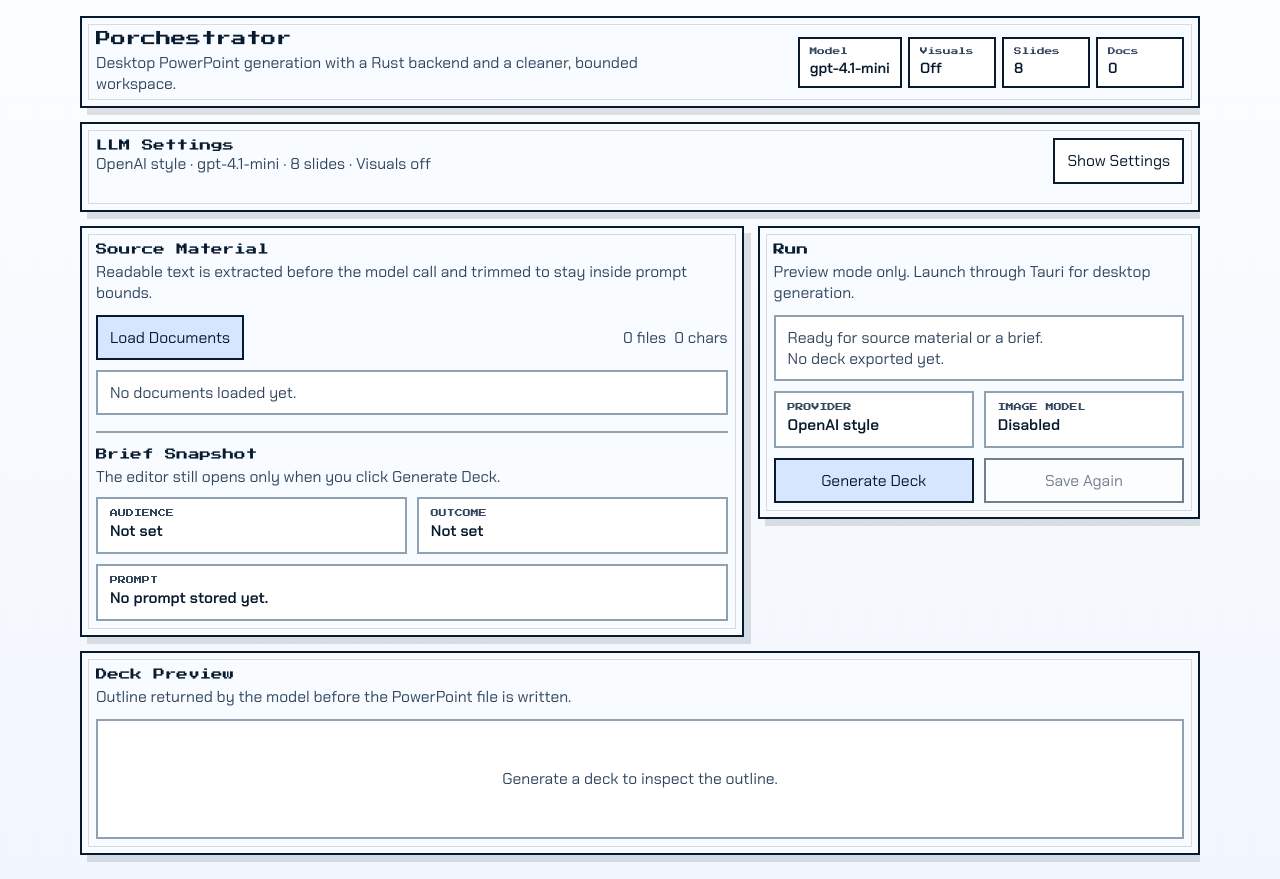
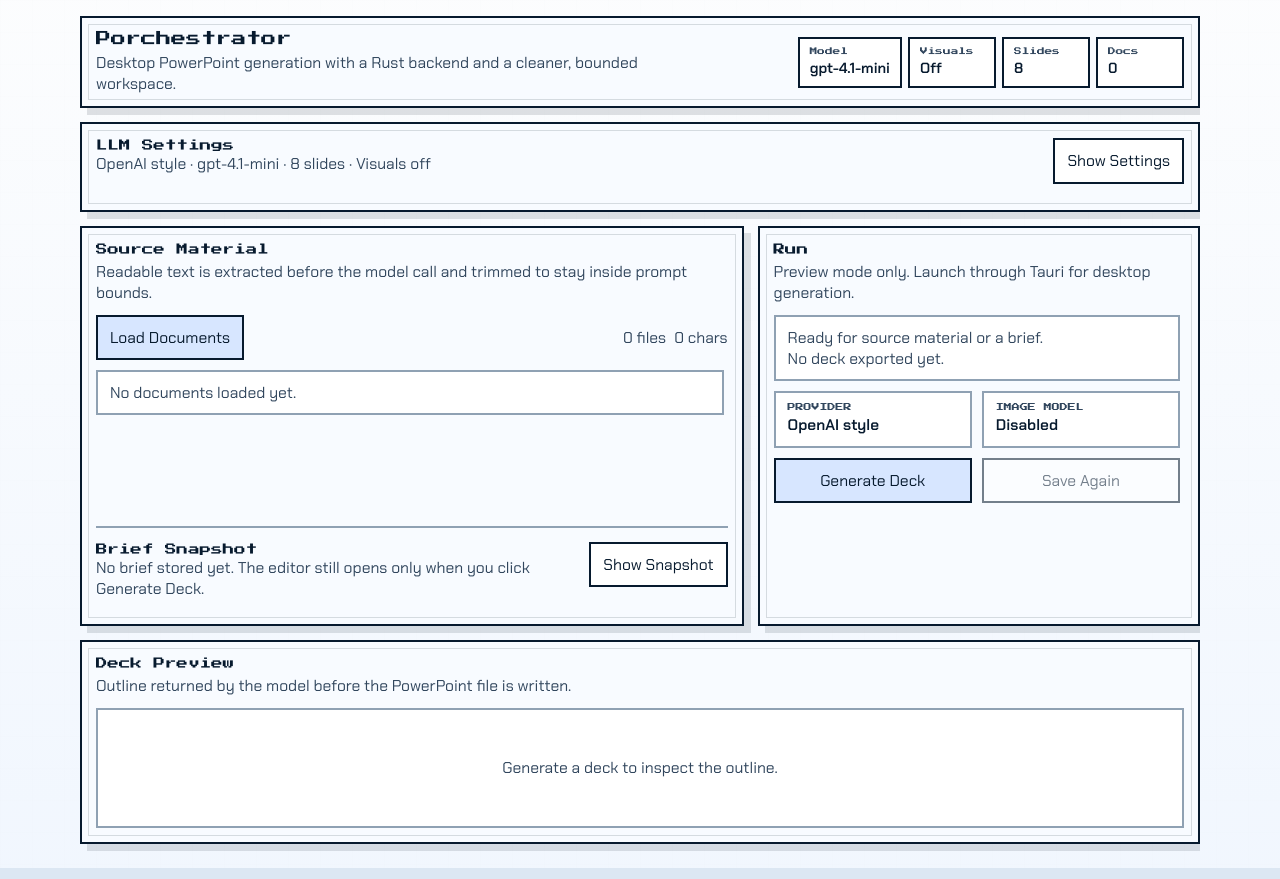
Before and after one commit to qianfei11/POrchestrator, a React (Vite) app: page / in a window 1280 px wide. Built offline with nearby package versions, Linux system fonts and the light colour scheme.

Commit message:
Refine workspace layout for v0.1.0

```diff
--- a/src/App.css
+++ b/src/App.css
@@ -155,7 +155,26 @@ button {
 
 .workspace-main {
   grid-template-columns: minmax(0, 1.2fr) minmax(300px, 0.8fr);
-  align-items: start;
+  align-items: stretch;
+}
+
+.workspace-main > .panel {
+  height: clamp(380px, 50vh, 520px);
+  overflow: hidden;
+}
+
+.source-panel,
+.control-panel {
+  display: grid;
+  align-content: start;
+}
+
+.source-panel {
+  grid-template-rows: auto auto minmax(0, 1fr) auto;
+}
+
+.control-panel {
+  grid-template-rows: auto minmax(0, 1fr) auto auto;
 }
 
 .section-heading {
@@ -338,6 +357,14 @@ textarea:disabled {
   gap: 10px;
 }
 
+.document-list,
+.control-grid {
+  min-height: 0;
+  align-content: start;
+  overflow: auto;
+  padding-right: 4px;
+}
+
 .brief-summary-grid {
   grid-template-columns: repeat(2, minmax(0, 1fr));
 }
@@ -457,6 +484,11 @@ textarea:disabled {
   margin-bottom: 10px;
 }
 
+.section-toggle {
+  flex: 0 0 auto;
+  min-width: 138px;
+}
+
 .preview-empty {
   min-height: 120px;
   display: grid;
@@ -496,6 +528,11 @@ textarea:disabled {
     grid-template-columns: 1fr;
   }
 
+  .workspace-main > .panel {
+    height: auto;
+    overflow: visible;
+  }
+
   .preview-grid {
     grid-template-columns: 1fr;
   }
@@ -523,6 +560,7 @@ textarea:disabled {
   .document-card,
   .action-row,
   .brief-hint,
+  .brief-subsection,
   .inline-heading,
   .modal-actions {
     flex-direction: column;
--- a/src/App.tsx
+++ b/src/App.tsx
@@ -82,15 +82,22 @@ function App() {
   const [warning, setWarning] = useState("");
   const [isBusy, setIsBusy] = useState(false);
   const [isBriefModalOpen, setIsBriefModalOpen] = useState(false);
+  const [isBriefSnapshotOpen, setIsBriefSnapshotOpen] = useState(false);
   const [isSettingsOpen, setIsSettingsOpen] = useState(false);
 
   const totalCharacters = documents.reduce(
     (total, document) => total + document.characters,
     0,
   );
+  const storedBriefFields = [audience, desiredOutcome, briefing].filter((value) =>
+    value.trim(),
+  ).length;
   const providerLabel =
     provider.kind === "openaiCompatible" ? "OpenAI style" : "Anthropic style";
   const settingsDigest = `${providerLabel} · ${provider.model} · ${maxSlides} slides · Visuals ${imageProvider.enabled ? imageProvider.model : "off"}`;
+  const briefSnapshotDigest = storedBriefFields
+    ? `${storedBriefFields} brief field${storedBriefFields === 1 ? "" : "s"} stored`
+    : "No brief stored yet";
 
   async function chooseDocuments() {
     if (!desktopRuntime) {
@@ -485,7 +492,7 @@ function App() {
         </section>
 
         <section className="workspace workspace-main">
-          <section className="panel">
+          <section className="panel source-panel">
             <div className="section-heading compact">
               <h2>Source Material</h2>
               <p>
@@ -535,12 +542,22 @@ function App() {
               )}
             </div>
 
-            <div className="subsection">
-              <div className="section-heading compact subsection-heading">
+            <div className="subsection brief-subsection">
+              <div className="section-heading compact inline-heading subsection-heading">
+                <div>
                   <h2>Brief Snapshot</h2>
-                <p>The editor still opens only when you click Generate Deck.</p>
+                  <p>{briefSnapshotDigest}. The editor still opens only when you click Generate Deck.</p>
+                </div>
+                <button
+                  className="ghost-button section-toggle"
+                  onClick={() => setIsBriefSnapshotOpen((current) => !current)}
+                  type="button"
+                >
+                  {isBriefSnapshotOpen ? "Hide Snapshot" : "Show Snapshot"}
+                </button>
               </div>
 
+              {isBriefSnapshotOpen ? (
                 <div className="brief-summary-grid">
                   <article className="brief-summary-card">
                     <span className="brief-label">Audience</span>
@@ -559,6 +576,7 @@ function App() {
                     </strong>
                   </article>
                 </div>
+              ) : null}
             </div>
           </section>
 
```
Lines whose indentation alone changed are shown as unchanged.
